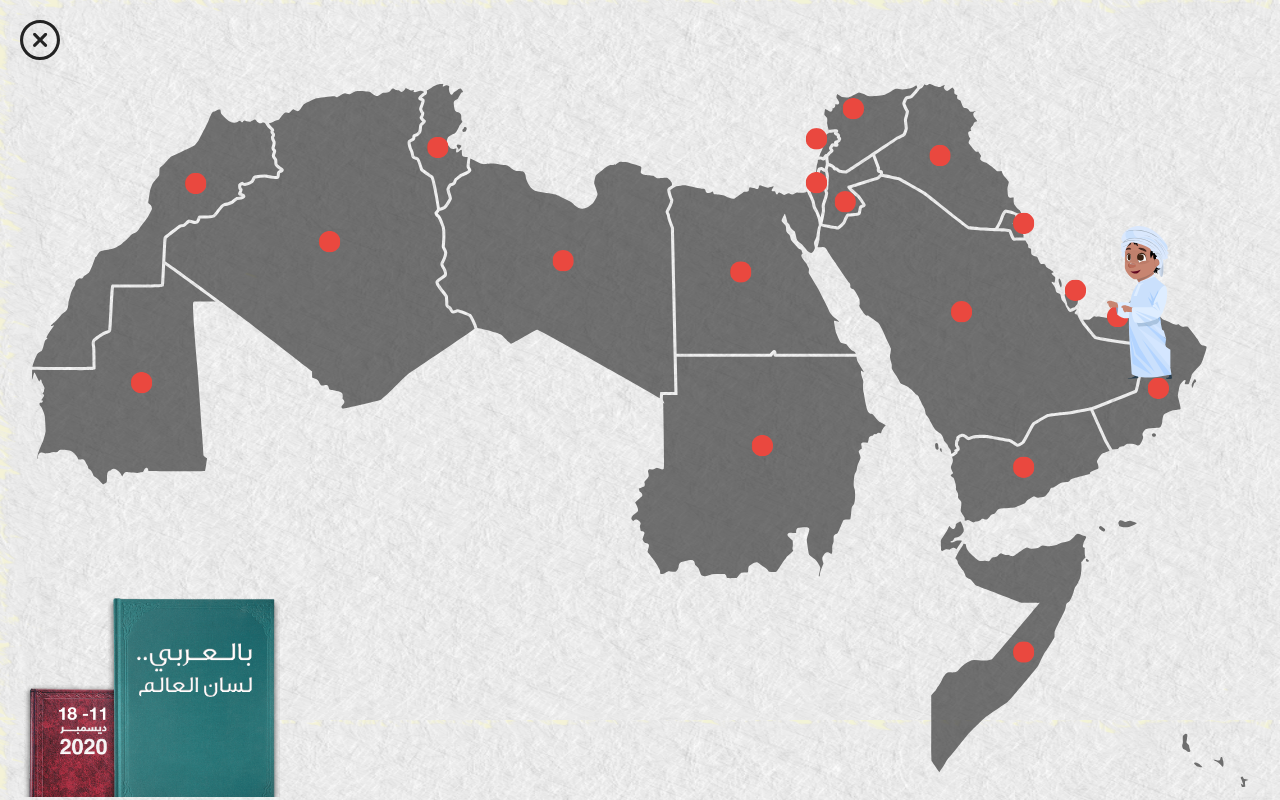
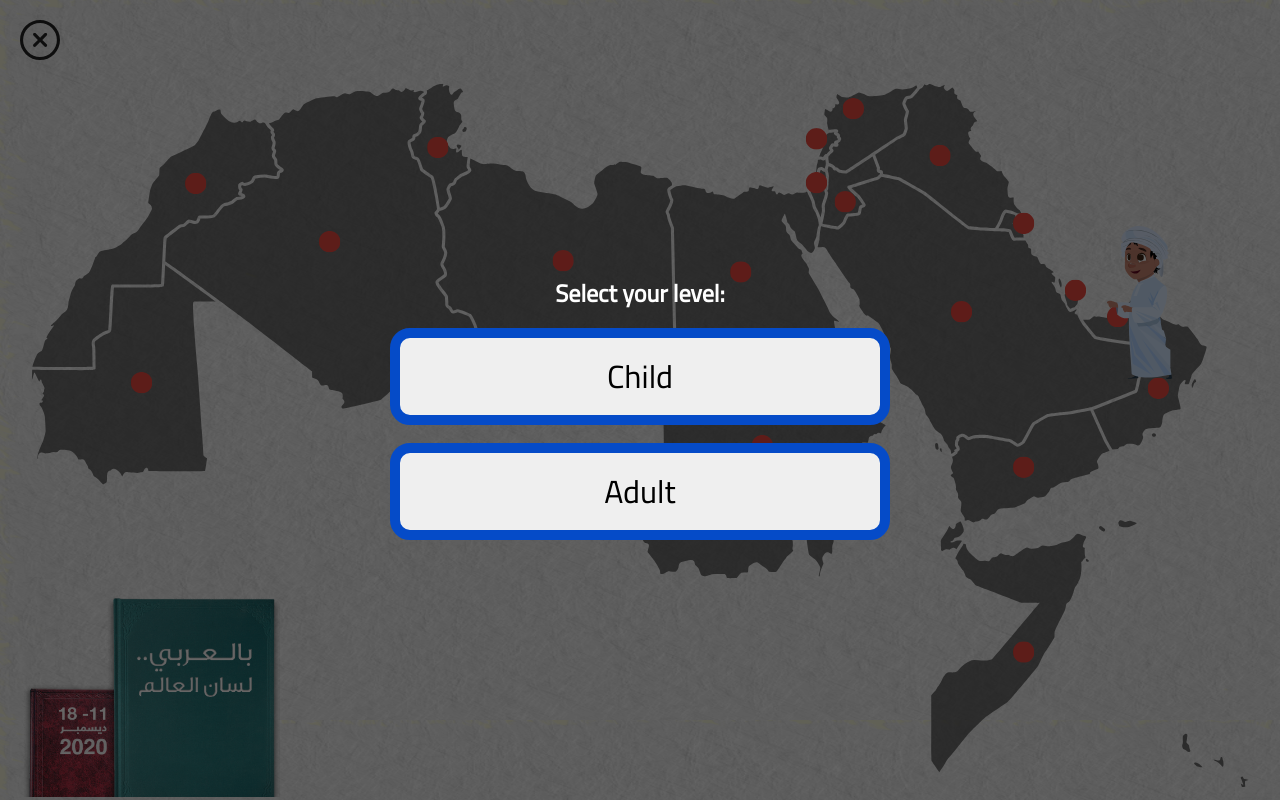
Before and after one commit to calypsu/quillmall, a React (Create React App) app: page /map in a window 1280 px wide. Built offline with nearby package versions, Linux system fonts and the light colour scheme.

Commit message:
Added level select option

```diff
--- a/src/App.css
+++ b/src/App.css
@@ -48,6 +48,32 @@ a:link, a:visited {
     color: #fff
 }
 
+.show {
+    display: flex;
+}
+
+.hide {
+    display: none;
+}
+
+.level-popup {
+    position: fixed;
+    top: 0;
+    left: 0;
+    width: 100vw;
+    height: 100vh;
+    align-items: center;
+    justify-content: center;
+    flex-direction: column;
+    background: rgba(0,0,0,0.6);
+    color: #fff;
+}
+
+.level-popup button {
+    max-width: 500px;
+    margin: 0 10px;
+}
+
 .primary-button {
     background: radial-gradient(closest-side at -59% 201%, #DB0061 0%, #F27C00 100%);
     padding: 35px 50px;
--- a/src/assets/documents/countries.js
+++ b/src/assets/documents/countries.js
@@ -466,7 +466,6 @@ export const countries = [
     },
   ],
   [
-    [
     {
       name: "lebanon",
       arabic_name: "لبنان",
@@ -788,5 +787,4 @@ export const countries = [
       ],
     },
   ],
-  ],
 ];
--- a/src/contexts/Questions.js
+++ b/src/contexts/Questions.js
@@ -1,11 +1,13 @@
 import React, { useEffect, useState } from 'react';
 import { sendError, gen_random, check_answer } from '../utils';
-import { countries as DefaultCountryList } from '../assets/documents/countries';
+import { countries as TotalCountryList } from '../assets/documents/countries';
 
 export const QuestionsContext = React.createContext();
 
 export default function QuestionsContextProvider({ children }) {
 
+    const [level, setLevel] = useState(null);
+    const [DefaultCountryList, setDefaultCountryList] = useState(TotalCountryList[0]);
     const [countries, setCountries] = useState([]);
     const [currentQuestion, setCurrentQuestion] = useState(null);
     const [currentCountry, setCurrentCountry] = useState(null);
@@ -13,9 +15,14 @@ export default function QuestionsContextProvider({ children }) {
     const [score, setScore] = useState(0);
 
     const fetchCountries = () => {
-        const data = JSON.parse(JSON.stringify(DefaultCountryList[0]));
+        const data = JSON.parse(JSON.stringify(DefaultCountryList));
         shuffle(data);
         setCountries(data.slice(0, 10));
+    }
+
+    const changeLevel = level => {
+        setLevel(level);
+        setDefaultCountryList(TotalCountryList[level]);
     }
 
     function shuffle(array) {
@@ -46,7 +53,8 @@ export default function QuestionsContextProvider({ children }) {
             // IF THE COUNTRY DOES NOT EXIST IN THE LIST OF REMAINING COUNTRIES
             // THEN IT CREATES A NEW LIST THAT REMOVES ONE COUNTRY AND ADDS THE NEW COUNTRY
             if (country_index == -1) {
-                const excludedCountry = DefaultCountryList[0].find(country => country.name == country_name);
+                const excludedCountry = DefaultCountryList.find(country => country.name == country_name);
+                DefaultCountryList.map(e => console.log(e.name, country_name));
                 remaining_countries = [ ...remaining_countries.slice(0, remaining_countries.length - 1), excludedCountry ];
                 country_index = remaining_countries.length - 1;
             }
@@ -56,7 +64,6 @@ export default function QuestionsContextProvider({ children }) {
         country_index = (country_index == -1) ? 0 : country_index;
 
         const current_country = { ...remaining_countries[country_index] };
-        console.log(current_country);
         const current_question = current_country.questions[gen_random(current_country.questions.length)];
 
         const removed_country = remaining_countries.splice(country_index, 1)[0];
@@ -87,15 +94,21 @@ export default function QuestionsContextProvider({ children }) {
 
     const resetQuestionsContext = () => {
         fetchCountries();
+        setLevel(null);
         setCurrentQuestion(false);
         setCurrentCountry(null);
         setCompleted(false);
         setScore(0);
     }
 
+    useEffect(() => {
+        fetchCountries();
+    }, [DefaultCountryList])
+
     return (
         <QuestionsContext.Provider
             value={{
+                level, changeLevel,
                 currentQuestion, setCurrentQuestion,
                 currentCountry,
                 changeQuestion,
@@ -103,7 +116,7 @@ export default function QuestionsContextProvider({ children }) {
                 score,
                 setNewQuestion,
                 resetQuestionsContext,
-                countries
+                countries,
             }}
         >
             {children}
--- a/src/pages/map.js
+++ b/src/pages/map.js
@@ -7,7 +7,7 @@ import close from '../assets/images/cancel.svg';
 
 export default function MapPage() {
 
-    const { completed, countries, currentCountry, setNewQuestion, resetQuestionsContext } = useContext(QuestionsContext);
+    const { completed, countries, currentCountry, setNewQuestion, resetQuestionsContext, level, changeLevel } = useContext(QuestionsContext);
 
     const [started, setStarted] = useState(false);
     const [countryPointers, setCountryPointers] = useState(null);
@@ -309,6 +309,19 @@ export default function MapPage() {
             <div style={{ position: 'absolute', bottom: '0', left: '0', padding: '20px', paddingBottom: "0px"}}>
                 <img src={books} style={{maxHeight: "200px"}} alt=""/>
             </div>
+
+            {/* LEVEL SELECT POPUP */}
+            <div className={(level == null ? 'show' : 'hide') + ' level-popup'}>
+                <h2>Select your level:</h2>
+                <button style={{fontSize: "2rem", padding: "20px 40px",
+                    border: "10px solid #054BC8",
+                    borderRadius: "20px", width: "100%"}}
+                    onClick={() => changeLevel(1)}>Child</button> <br />
+                <button style={{fontSize: "2rem", padding: "20px 40px",
+                    border: "10px solid #054BC8",
+                    borderRadius: "20px", width: "100%"}}
+                    onClick= {() => changeLevel(0)}>Adult</button>
+            </div>
         </div>
     )
 }
```
Also changed, not shown: 1 other file (tests, documents, lock files or other folders). Lines whose indentation alone changed are shown as unchanged.
